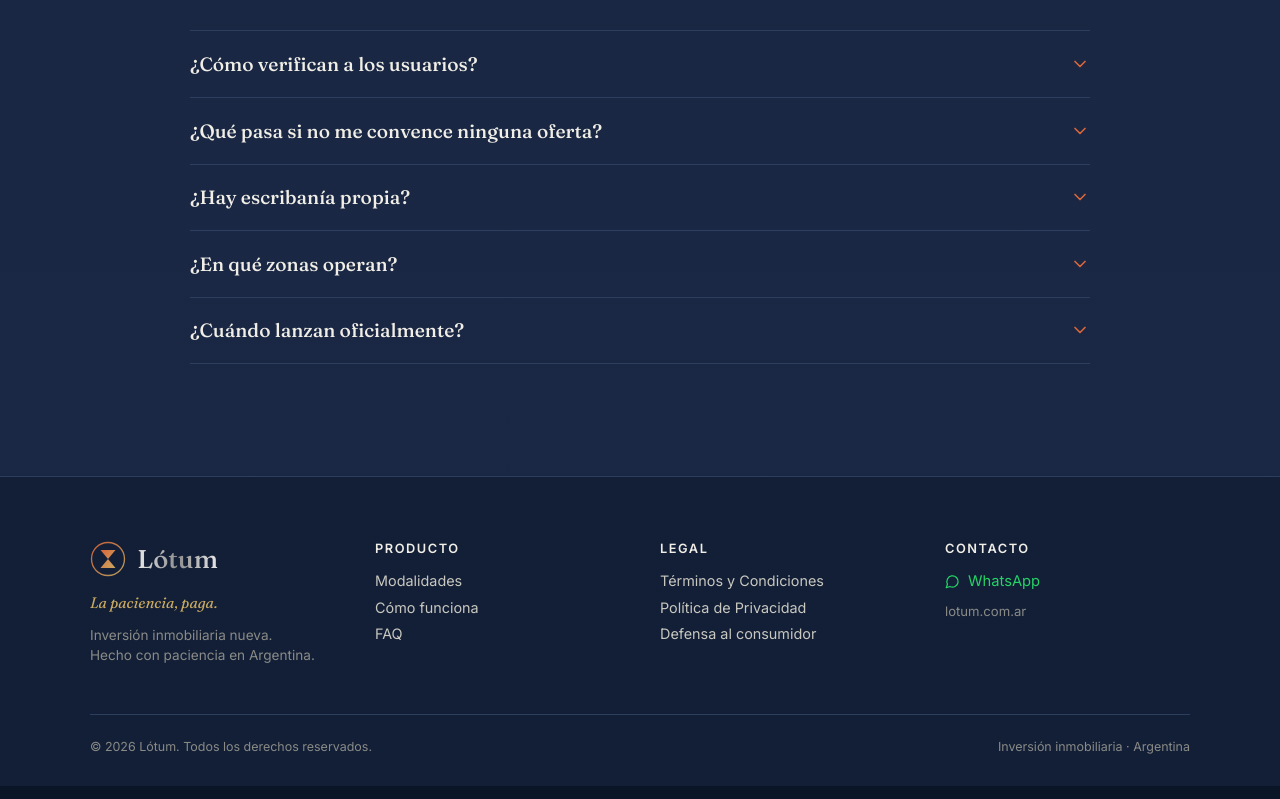
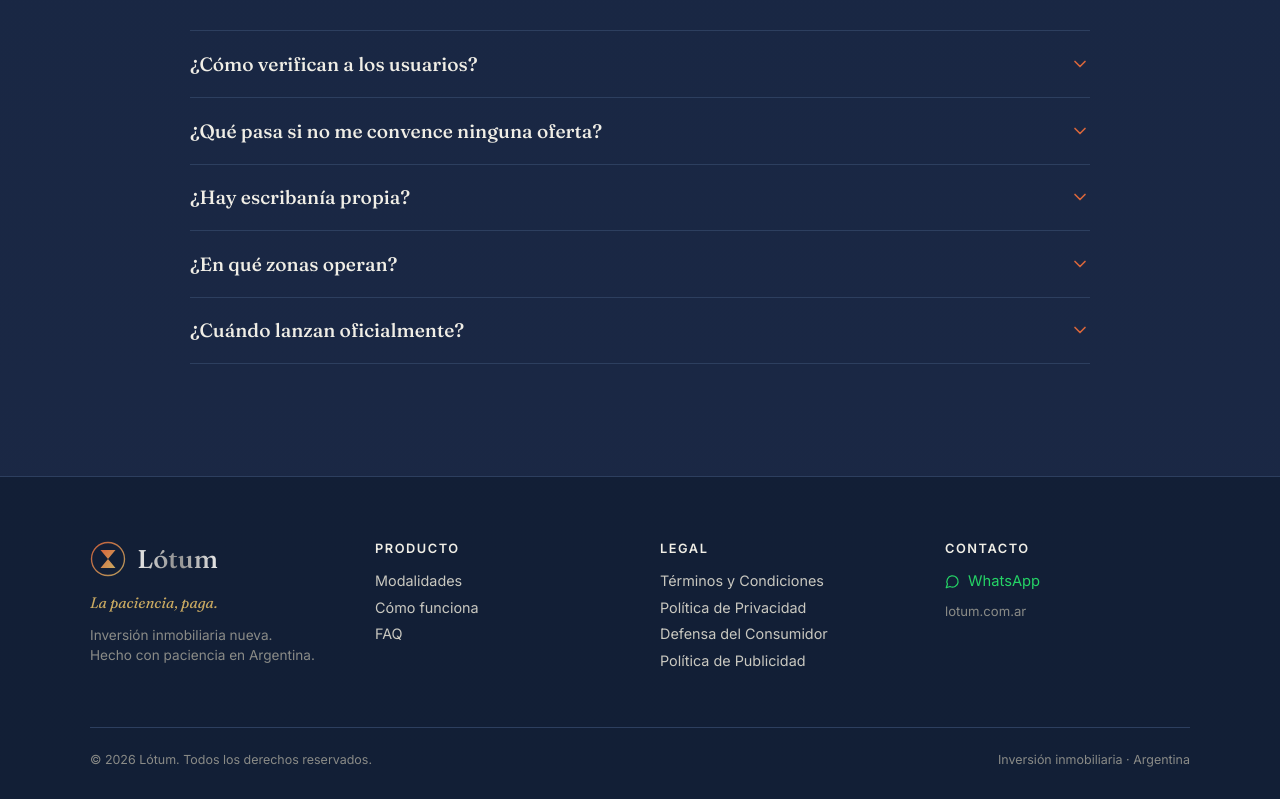
Before and after one commit to Lucas6281/reviva, a React (Vite) app: page / in a window 1280 px wide. Shown: the part 5885-6684 px from the top of the page. Built offline with nearby package versions, Linux system fonts and the light colour scheme.

Commit message:
Update Landing.jsx

```diff
--- a/src/Landing.jsx
+++ b/src/Landing.jsx
@@ -1109,7 +1109,7 @@ function FAQ() {
 // =======================================================================
 //   SECCIÓN 9: FOOTER
 // =======================================================================
-function Footer({ onGoToTerminos }) {
+function Footer({ onGoToTerminos, onGoToPrivacidad, onGoToDefensa, onGoToPublicidad }) {
   return (
     <footer style={{
       padding: '4rem 1.5rem 2rem',
@@ -1159,8 +1159,9 @@ function Footer({ onGoToTerminos }) {
               fontWeight: 600, margin: 0, marginBottom: '1rem',
             }}>Legal</h5>
             <FootLink onClick={onGoToTerminos}>Términos y Condiciones</FootLink>
-            <FootLink href="#">Política de Privacidad</FootLink>
-            <FootLink href="#">Defensa al consumidor</FootLink>
+            <FootLink onClick={onGoToPrivacidad}>Política de Privacidad</FootLink>
+            <FootLink onClick={onGoToDefensa}>Defensa del Consumidor</FootLink>
+            <FootLink onClick={onGoToPublicidad}>Política de Publicidad</FootLink>
           </div>
 
           {/* Contacto */}
@@ -1243,7 +1244,7 @@ function WhatsAppFAB() {
 // =======================================================================
 //   COMPONENTE PRINCIPAL — LANDING
 // =======================================================================
-export default function Landing({ onGoToApp, onGoToTerminos }) {
+export default function Landing({ onGoToApp, onGoToTerminos, onGoToPrivacidad, onGoToDefensa, onGoToPublicidad }) {
   return (
     <div style={{
       background: `linear-gradient(180deg, ${C.bgDeep} 0%, ${C.bgMid} 50%, ${C.bgSoft} 100%)`,
@@ -1259,7 +1260,12 @@ export default function Landing({ onGoToApp, onGoToTerminos }) {
       <DescargarApp onCtaApp={onGoToApp} />
       <ParaQuien onCtaApp={onGoToApp} />
       <FAQ />
-      <Footer onGoToTerminos={onGoToTerminos} />
+      <Footer
+        onGoToTerminos={onGoToTerminos}
+        onGoToPrivacidad={onGoToPrivacidad}
+        onGoToDefensa={onGoToDefensa}
+        onGoToPublicidad={onGoToPublicidad}
+      />
       <WhatsAppFAB />
     </div>
   );
```
